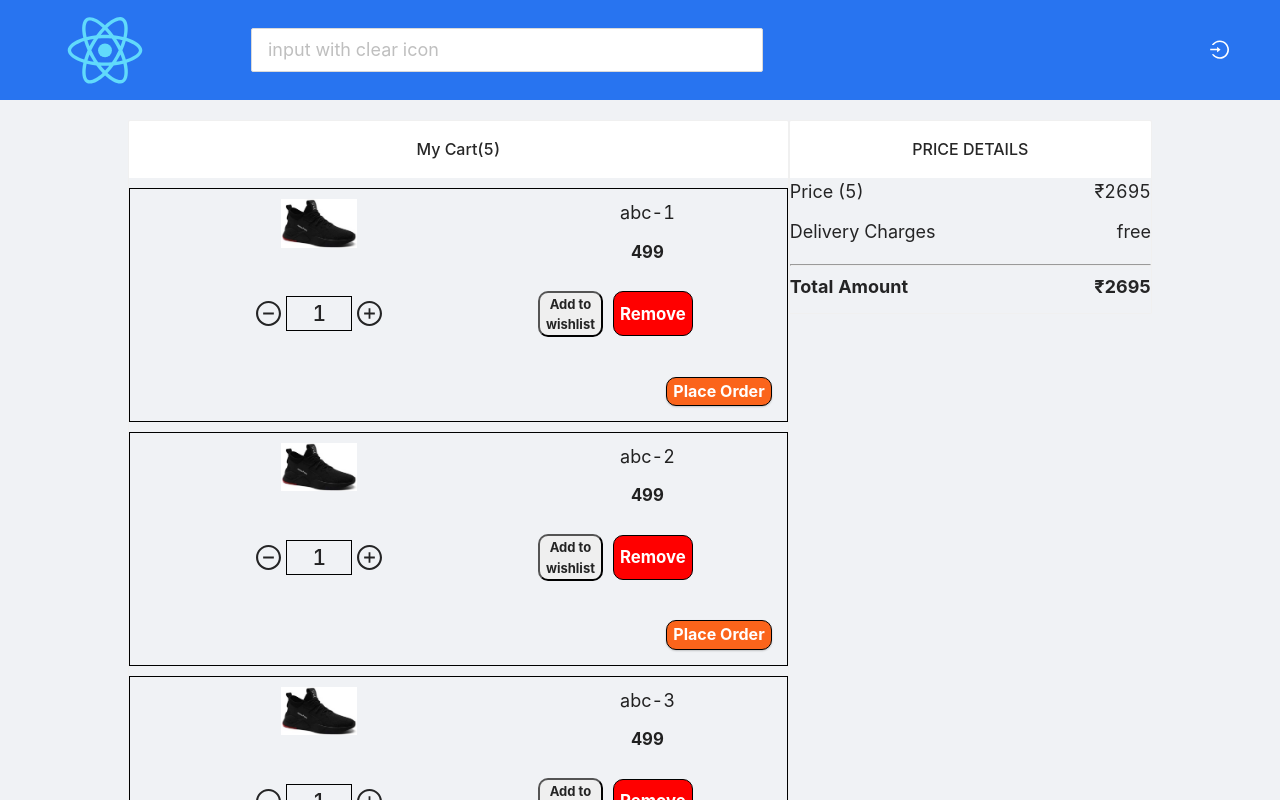
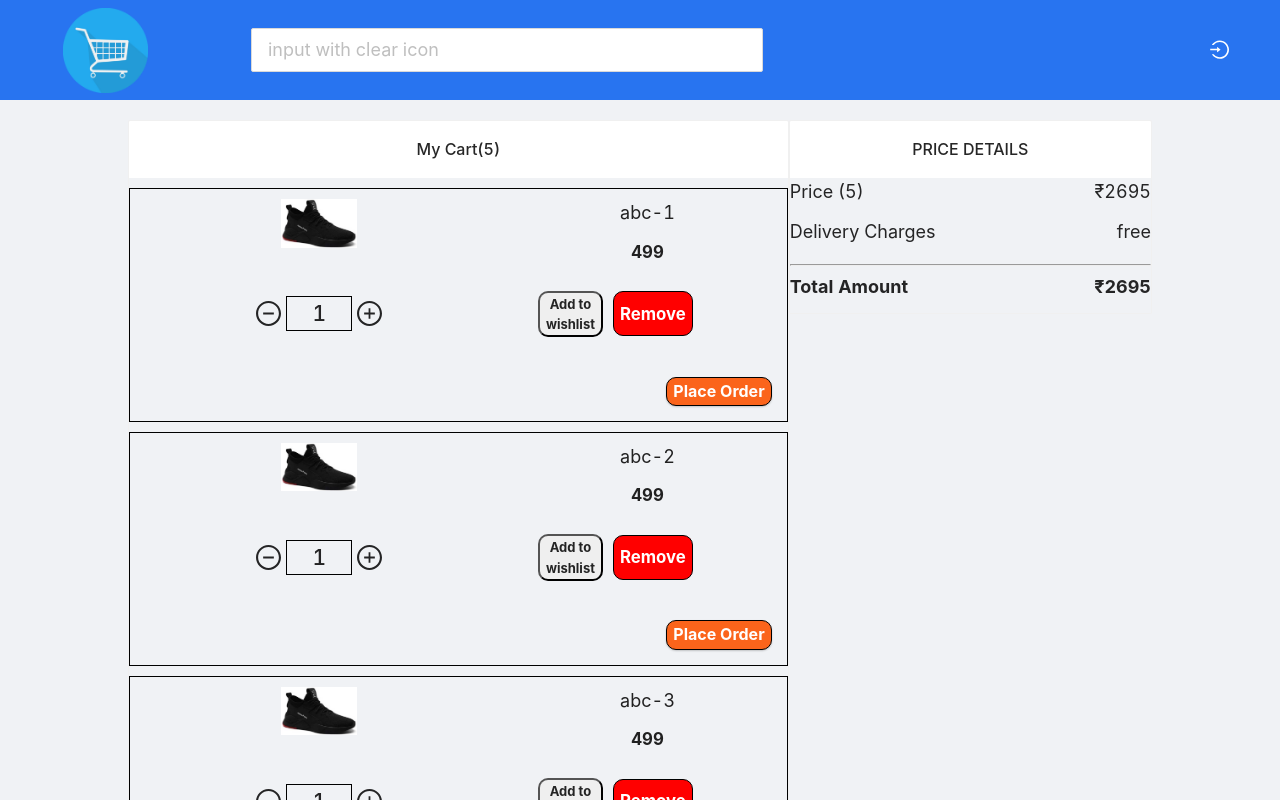
Before and after one commit to RaviSolanki0103/shopkart, a React (Create React App) app in the folder front_end/: page /cart in a window 1280 px wide. Shown: the top 800 px of the page. Built offline with nearby package versions, Linux system fonts and the light colour scheme.

Commit message:
logo updated in navbar

```diff
--- a/front_end/src/components/navbar/Navbar.jsx
+++ b/front_end/src/components/navbar/Navbar.jsx
@@ -53,7 +53,9 @@ export default function Navbar() {
                 <Menu.Item key="setting:1">
                   <Link to="/profile">Profile</Link>
                 </Menu.Item>
-                <Menu.Item key="setting:2">Orders</Menu.Item>
+                <Menu.Item key="setting:2">
+                  <Link to="/order">Orders</Link>
+                </Menu.Item>
                 <Menu.Item key="setting:3">wishlist</Menu.Item>
               </Menu.ItemGroup>
               <Menu.ItemGroup title="logout">
--- a/front_end/src/components/navbar/navbar.css
+++ b/front_end/src/components/navbar/navbar.css
@@ -8,6 +8,7 @@
   display: flex;
   height: var(--header-size);
   justify-content: space-around;
+  align-items: center;
 }
 
 .navbar-menu {
@@ -26,11 +27,12 @@
 }
 
 .navbar-icon {
-  background-image: url("../../logo.svg");
+  background-image: url("../../kart.png");
   background-position: center;
   background-size: contain;
   background-repeat: no-repeat;
   width: 10%;
+  height: 85%;
 }
 
 .navbar-search {
```
Also changed, not shown: front_end/src/kart.png (added).
